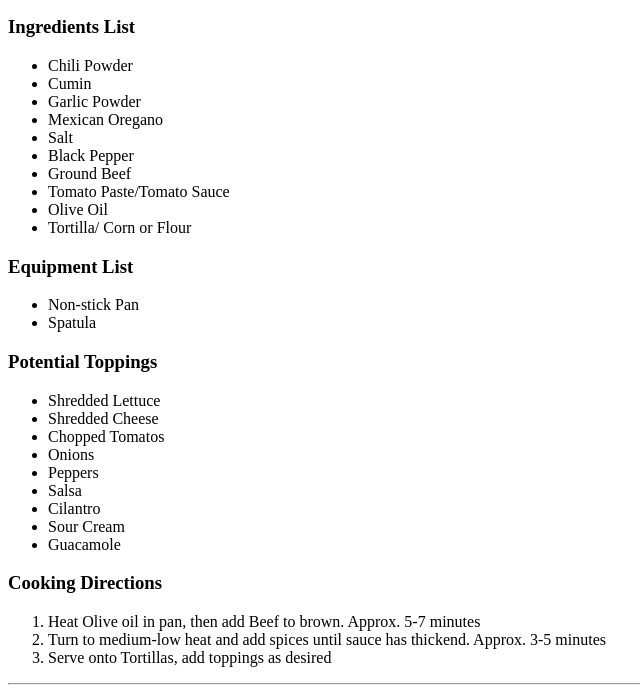
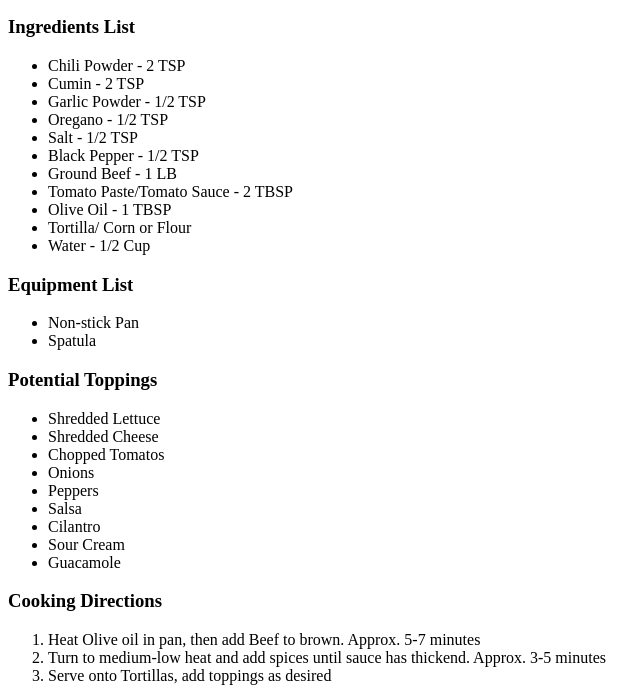
Before and after one commit to Trevor-Parker/dev109-11228, a plain HTML site: page index.html in a window 1280 px wide. Shown: the part 343-1031 px from the top of the page, without its empty margins (0-640 px from the left). Drawn offline with Linux system fonts and the light colour scheme.

Commit message:
Update index.html

```diff
--- a/index.html
+++ b/index.html
@@ -21,16 +21,17 @@
 
 <h3>Ingredients List</h3>
 <ul>
-	<li>Chili Powder</li>
-	<li>Cumin</li>
-	<li>Garlic Powder</li>
-	<li>Mexican Oregano</li>
-	<li>Salt</li>
-	<li>Black Pepper</li>
-	<li>Ground Beef</li>
-	<li>Tomato Paste/Tomato Sauce</li>
-	<li>Olive Oil</li>
+	<li>Chili Powder - 2 TSP</li>
+	<li>Cumin - 2 TSP</li>
+	<li>Garlic Powder - 1/2 TSP</li>
+	<li>Oregano - 1/2 TSP</li>
+	<li>Salt - 1/2 TSP</li>
+	<li>Black Pepper - 1/2 TSP</li>
+	<li>Ground Beef - 1 LB</li>
+	<li>Tomato Paste/Tomato Sauce - 2 TBSP</li>
+	<li>Olive Oil - 1 TBSP</li>
 	<li>Tortilla/ Corn or Flour</li>
+	<li>Water - 1/2 Cup</li>
 </ul>
 
 <h3>Equipment List</h3>
```
